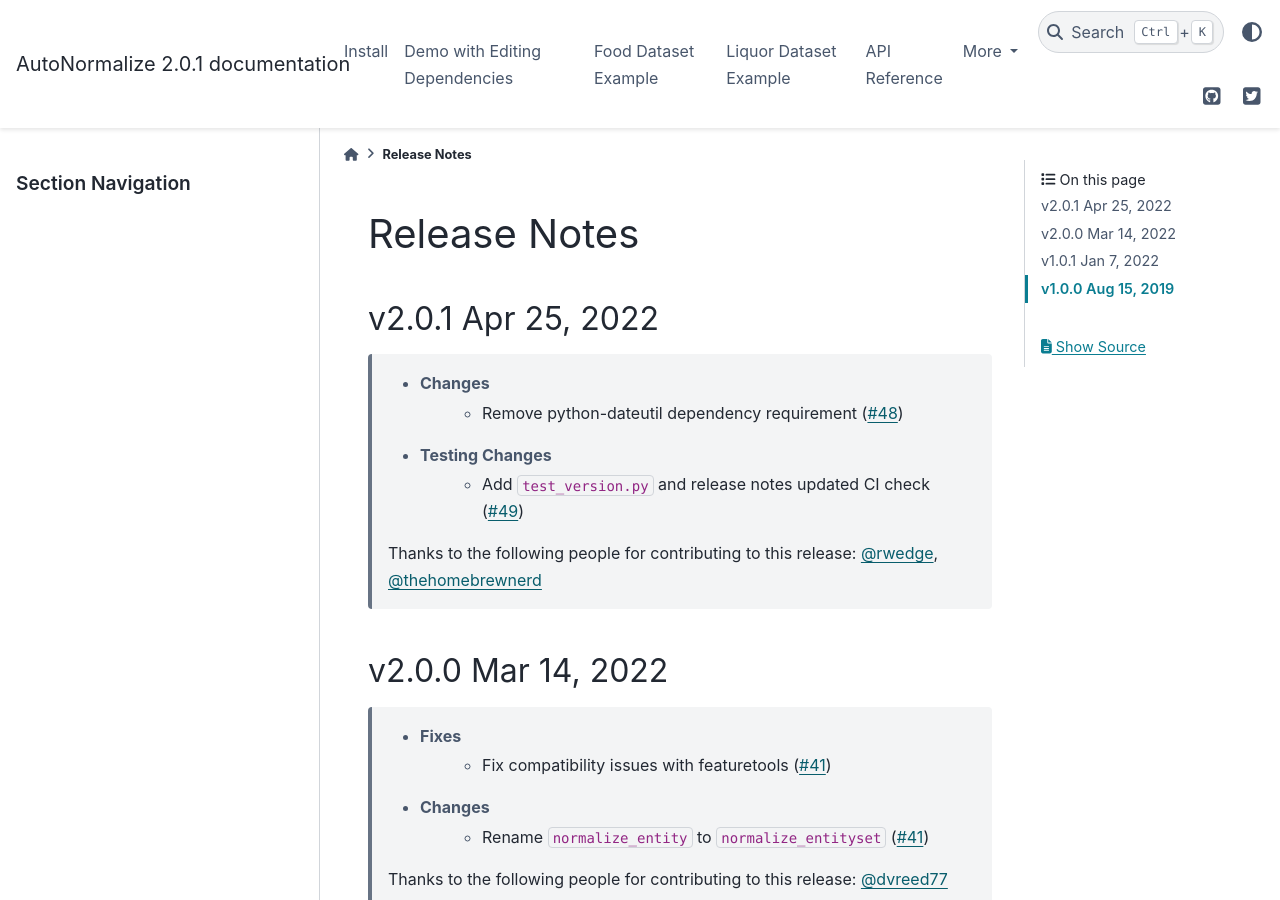
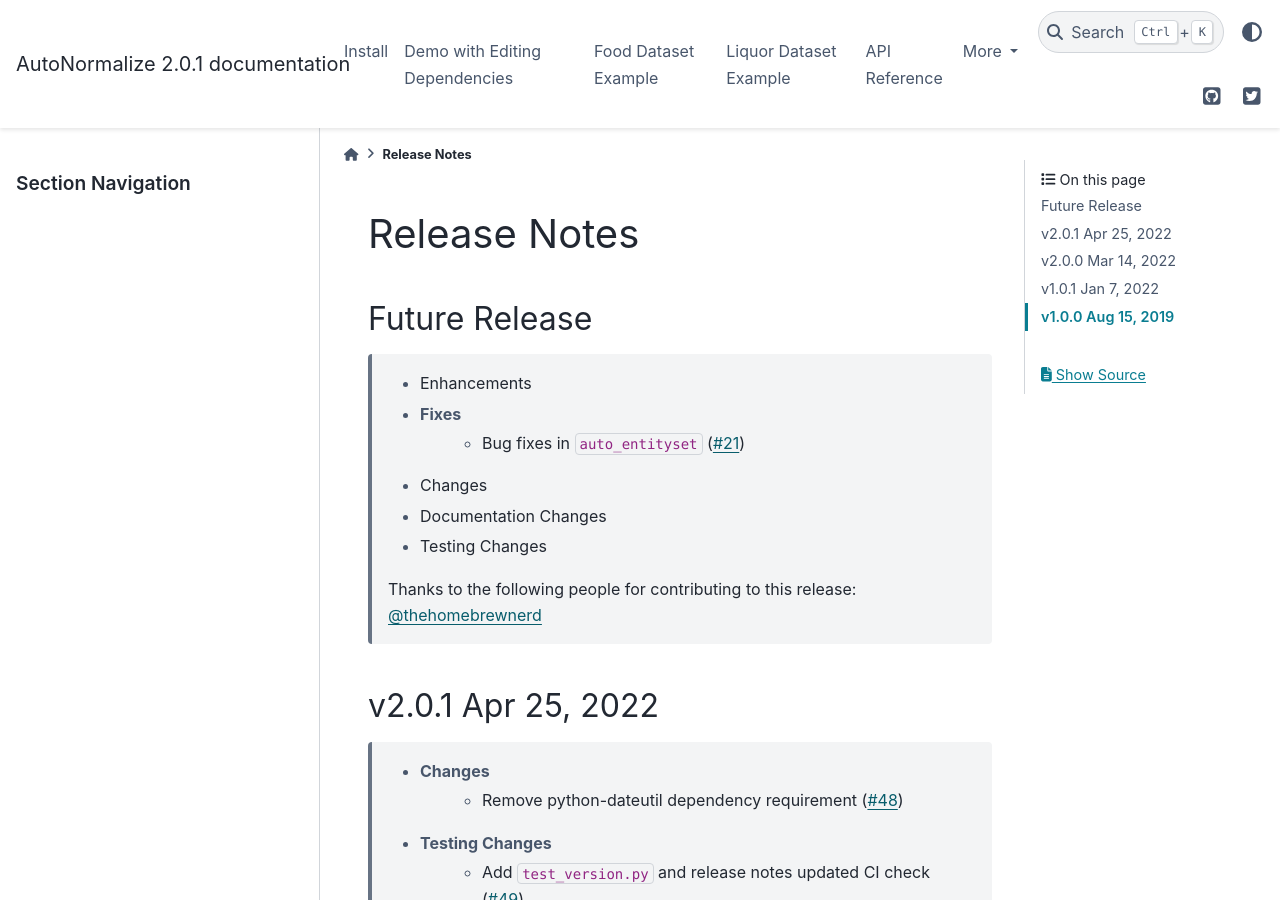
Before and after one commit to alteryx/autonormalize, a Sphinx documentation site: the page built from docs/source/release_notes.rst, in a window 1280 px wide and 900 px high. Built offline with Sphinx 7.4.7 and the PyData theme 0.15.4, drawn with Linux system fonts in a browser that asks for light colours; comment, search, counter and statistics services are not loaded.

Commit message:
update release notes

```diff
--- a/docs/source/release_notes.rst
+++ b/docs/source/release_notes.rst
@@ -3,15 +3,17 @@
 Release Notes
 -------------
 
-.. Future Release
-    ==============
+Future Release
+==============
     * Enhancements
     * Fixes
+        * Bug fixes in ``auto_entityset`` (:pr:`21`)
     * Changes
     * Documentation Changes
     * Testing Changes
 
-.. Thanks to the following people for contributing to this release:
+    Thanks to the following people for contributing to this release:
+    :user:`thehomebrewnerd`
 
 v2.0.1 Apr 25, 2022
 ===================
```
